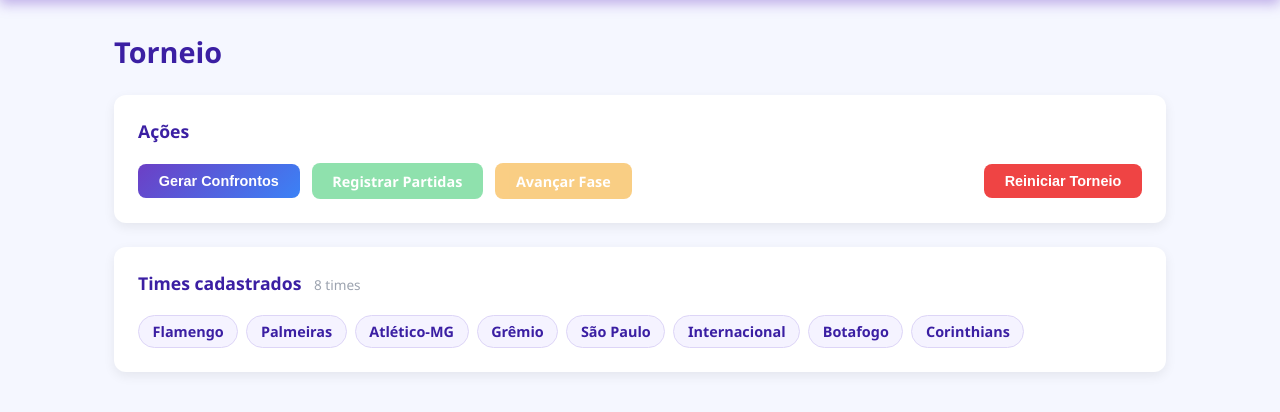
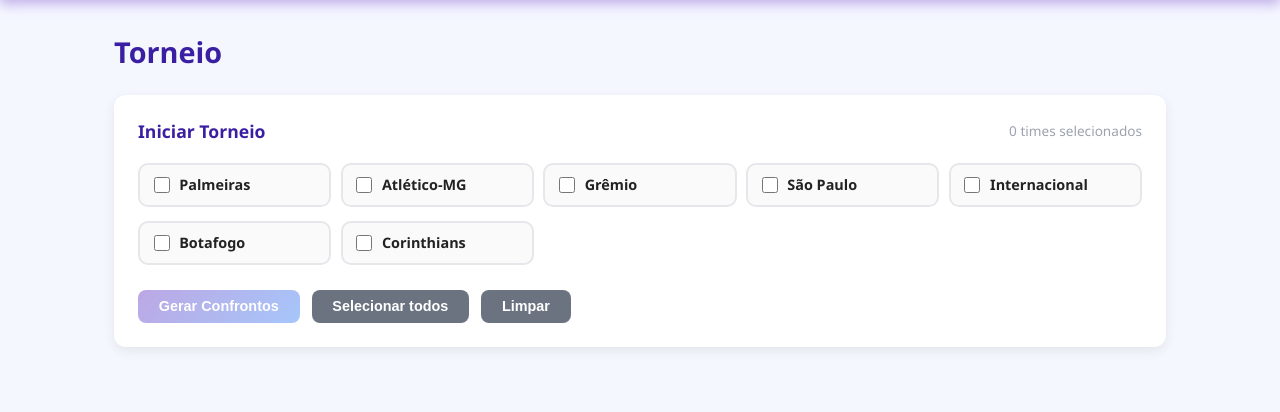
Before and after one commit to PIST0LINHA/INF1040-_TRABALHO_FINAL, a Flask app: page /torneio in a window 1280 px wide. Shown: the part 56-468 px from the top of the page. Run offline with Flask 3, Linux system fonts and the light colour scheme.

Commit message:
feat: usuário deve selecionar número par de times por torneio

```diff
--- a/main.py
+++ b/main.py
@@ -166,10 +166,11 @@
 @app.route("/torneio/gerar", methods=["POST"])
 def gerar_confrontos():
     global confrontos_atuais, resultados_rodada_atual, campeao, numero_rodada, lista_partidas
-    todos_times = times.listar_times()
-    if len(todos_times) < 2:
-        return redirect(url_for("pagina_torneio", msg="É necessário pelo menos 2 times para gerar confrontos.", tipo="erro"))
-    nomes = [t["nome"] for t in todos_times]
+    nomes = request.form.getlist("times_selecionados")
+    if len(nomes) < 2:
+        return redirect(url_for("pagina_torneio", msg="Selecione pelo menos 2 times para gerar confrontos.", tipo="erro"))
+    if len(nomes) % 2 != 0:
+        return redirect(url_for("pagina_torneio", msg="Selecione um número par de times para gerar confrontos.", tipo="erro"))
     ranking.criar_tabela(nomes)
     confrontos_atuais = torneios.gerar_confronto(nomes)
     resultados_rodada_atual = []
--- a/templates/partidas.html
+++ b/templates/partidas.html
@@ -191,7 +191,7 @@
             {% if filtro_time or filtro_rodada %}
                 Nenhuma partida encontrada para este filtro.
             {% else %}
-                Nenhuma partida registrada ainda.
+                Nenhuma partida registrada ainda. Inicie um torneio para criar partidas!
             {% endif %}
         </p>
     {% endif %}
--- a/templates/torneio.html
+++ b/templates/torneio.html
@@ -24,35 +24,66 @@
 
 {% else %}
 
-    <!-- Ações principais -->
+    {% if not confrontos %}
+    <!-- Seleção de times para iniciar torneio -->
+    <div class="card">
+        <div style="display:flex; align-items:center; justify-content:space-between; margin-bottom:1.25rem;">
+            <h2 style="font-size:1.1rem; color:#3b1fa3; margin:0;">Iniciar Torneio</h2>
+            <span id="contador-label" style="font-size:0.85rem; color:#9ca3af;">
+                0 times selecionados
+            </span>
+        </div>
+
+        {% if times | length < 2 %}
+            <p style="color:#9ca3af; font-size:0.9rem;">
+                ⚠️ Você precisa de pelo menos 2 times cadastrados.
+                <a href="/times" style="color:#6c3fc5;">Cadastrar times →</a>
+            </p>
+        {% else %}
+            <form id="form-gerar" action="/torneio/gerar" method="POST">
+                <div style="display:grid; grid-template-columns: repeat(auto-fill, minmax(180px, 1fr)); gap:0.6rem; margin-bottom:1.25rem;">
+                    {% for time in times %}
+                        <label id="label-{{ loop.index }}" style="display:flex; align-items:center; gap:0.6rem;
+                               border:2px solid #e5e7eb; border-radius:10px; padding:0.65rem 0.85rem;
+                               cursor:pointer; transition:border-color 0.15s, background 0.15s; background:#fafafa;">
+                            <input type="checkbox" name="times_selecionados" value="{{ time.nome }}"
+                                   onchange="atualizarSelecao()"
+                                   style="width:16px; height:16px; flex-shrink:0; margin:0; cursor:pointer; accent-color:#6c3fc5;">
+                            <span style="font-size:0.9rem; font-weight:600; color:#222;">{{ time.nome }}</span>
+                        </label>
+                    {% endfor %}
+                </div>
+
+                <div id="aviso-impar" style="display:none; font-size:0.85rem; color:#92400e;
+                     background:#fef3c7; border-left:3px solid #f59e0b; padding:0.5rem 0.75rem;
+                     border-radius:6px; margin-bottom:1rem;">
+                    Selecione um número par de times para gerar confrontos.
+                </div>
+
+                <div style="display:flex; gap:0.75rem; align-items:center;">
+                    <button id="btn-gerar" type="submit" class="btn btn-primario" disabled
+                            style="opacity:0.45; cursor:not-allowed;">
+                        Gerar Confrontos
+                    </button>
+                    <button type="button" class="btn btn-secundario" onclick="selecionarTodos()">
+                        Selecionar todos
+                    </button>
+                    <button type="button" class="btn btn-secundario" onclick="limparSelecao()">
+                        Limpar
+                    </button>
+                </div>
+            </form>
+        {% endif %}
+    </div>
+
+    {% else %}
+    <!-- Torneio em andamento — ações -->
     <div class="card">
         <h2 style="font-size:1.1rem; color:#3b1fa3; margin-bottom:1.25rem;">Ações</h2>
-
         <div style="display:flex; flex-wrap:wrap; gap:0.75rem; align-items:center;">
 
-            <!-- Gerar Confrontos -->
-            {% if times | length < 2 %}
-                <span class="btn btn-secundario" style="opacity:0.5; cursor:not-allowed;"
-                      title="Cadastre pelo menos 2 times para gerar confrontos.">
-                    Gerar Confrontos
-                </span>
-            {% else %}
-                <form action="/torneio/gerar" method="POST" style="margin:0;">
-                    <button type="submit" class="btn btn-primario">Gerar Confrontos</button>
-                </form>
-            {% endif %}
+            <a href="/partidas" class="btn btn-sucesso">Registrar Partidas →</a>
 
-                <!-- Registrar Partidas -->
-            {% if confrontos %}
-                <a href="/partidas" class="btn btn-sucesso">Registrar Partidas →</a>
-            {% else %}
-                <span class="btn btn-sucesso" style="opacity:0.5; cursor:not-allowed;"
-                      title="Gere os confrontos primeiro.">
-                    Registrar Partidas
-                </span>
-            {% endif %}
-
-            <!-- Avançar Fase -->
             {% if rodada_completa %}
                 <form action="/torneio/avancar" method="POST" style="margin:0;">
                     <button type="submit" class="btn btn-aviso">Avançar Fase</button>
@@ -66,23 +97,15 @@
 
             <div style="flex:1;"></div>
 
-            <!-- Reiniciar -->
             <form action="/torneio/reiniciar" method="POST" style="margin:0;">
                 <button type="submit" class="btn btn-perigo"
                         onclick="return confirm('Reiniciar o torneio? Partidas e ranking serão apagados, mas os times serão mantidos.')">
                     Reiniciar Torneio
                 </button>
             </form>
-
         </div>
-
-        {% if times | length < 2 %}
-            <p style="margin-top:0.75rem; font-size:0.85rem; color:#9ca3af;">
-                ⚠️ Você precisa de pelo menos 2 times cadastrados para iniciar um torneio.
-                <a href="/times" style="color:#6c3fc5;">Cadastrar times →</a>
-            </p>
-        {% endif %}
     </div>
+    {% endif %}
 
     <!-- Confrontos da rodada atual -->
     {% if confrontos %}
@@ -92,11 +115,6 @@
                 <span style="font-size:0.85rem; font-weight:400; color:#9ca3af; margin-left:0.5rem;">
                     {{ confrontos | length }} jogo{{ "s" if confrontos | length != 1 else "" }}
                 </span>
-                {% if not rodada_completa %}
-                    <a href="/partidas" style="font-size:0.85rem; font-weight:500; color:#6c3fc5; margin-left:1rem;">
-                        → Registrar resultados
-                    </a>
-                {% endif %}
             </h2>
             <table>
                 <thead>
@@ -170,32 +188,52 @@
         </div>
     {% endif %}
 
-    <!-- Times no torneio -->
-    <div class="card">
-        <h2 style="font-size:1.1rem; color:#3b1fa3; margin-bottom:1.25rem;">
-            Times cadastrados
-            <span style="font-size:0.85rem; font-weight:400; color:#9ca3af; margin-left:0.5rem;">
-                {{ times | length }} time{{ "s" if times | length != 1 else "" }}
-            </span>
-        </h2>
-
-        {% if times %}
-            <div style="display:flex; flex-wrap:wrap; gap:0.5rem;">
-                {% for time in times %}
-                    <span style="background:#f5f3ff; color:#3b1fa3; border:1px solid #ddd5f7;
-                                 padding:0.35rem 0.85rem; border-radius:999px; font-size:0.9rem; font-weight:600;">
-                        {{ time.nome }}
-                    </span>
-                {% endfor %}
-            </div>
-        {% else %}
-            <p style="color:#9ca3af; text-align:center; padding:1rem 0;">
-                Nenhum time cadastrado ainda.
-                <a href="/times" style="color:#6c3fc5;">Cadastrar times →</a>
-            </p>
-        {% endif %}
-    </div>
-
 {% endif %}
 
+<script>
+function atualizarSelecao() {
+    const checks = document.querySelectorAll('input[name="times_selecionados"]');
+    const selecionados = [...checks].filter(c => c.checked);
+    const n = selecionados.length;
+    const impar = n > 0 && n % 2 !== 0;
+    const valido = n >= 2 && !impar;
+
+    document.getElementById('contador-label').textContent =
+        n === 0 ? '0 times selecionados'
+        : n === 1 ? '1 time selecionado'
+        : `${n} times selecionados`;
+
+    document.getElementById('aviso-impar').style.display = impar ? 'block' : 'none';
+
+    const btn = document.getElementById('btn-gerar');
+    btn.disabled = !valido;
+    btn.style.opacity = valido ? '1' : '0.45';
+    btn.style.cursor = valido ? 'pointer' : 'not-allowed';
+
+    checks.forEach(c => {
+        const label = c.closest('label');
+        if (c.checked) {
+            label.style.borderColor = '#6c3fc5';
+            label.style.background = '#f5f3ff';
+        } else {
+            label.style.borderColor = '#e5e7eb';
+            label.style.background = '#fafafa';
+        }
+    });
+}
+
+function selecionarTodos() {
+    const checks = document.querySelectorAll('input[name="times_selecionados"]');
+    const total = checks.length;
+    // se total for ímpar, deixa o último desmarcado
+    checks.forEach((c, i) => { c.checked = total % 2 === 0 || i < total - 1; });
+    atualizarSelecao();
+}
+
+function limparSelecao() {
+    document.querySelectorAll('input[name="times_selecionados"]').forEach(c => c.checked = false);
+    atualizarSelecao();
+}
+</script>
+
 {% endblock %}
```
